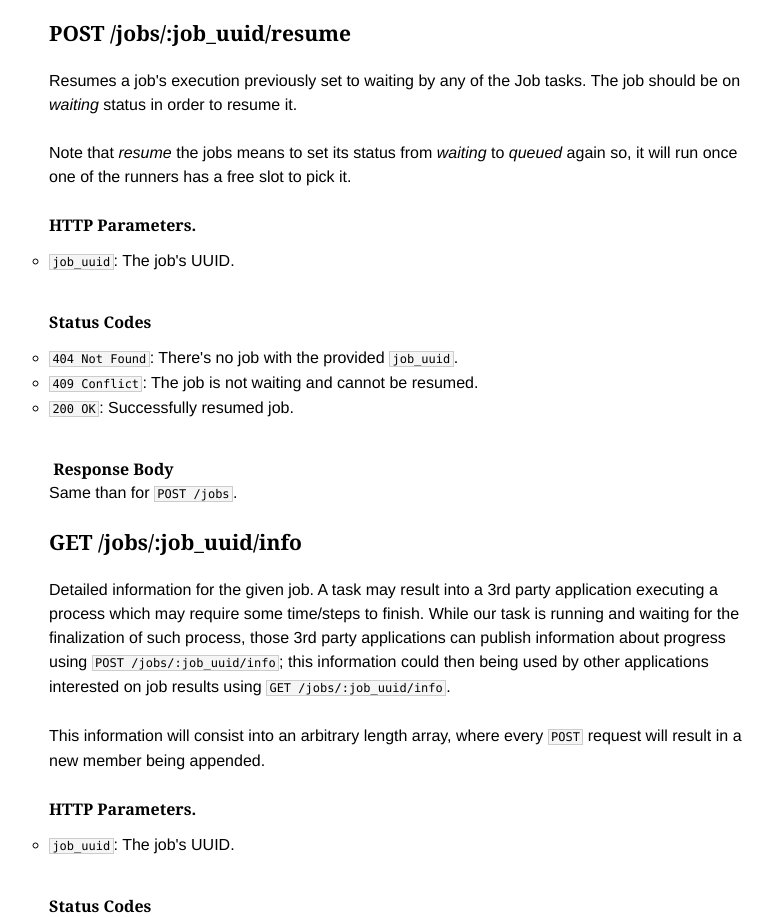
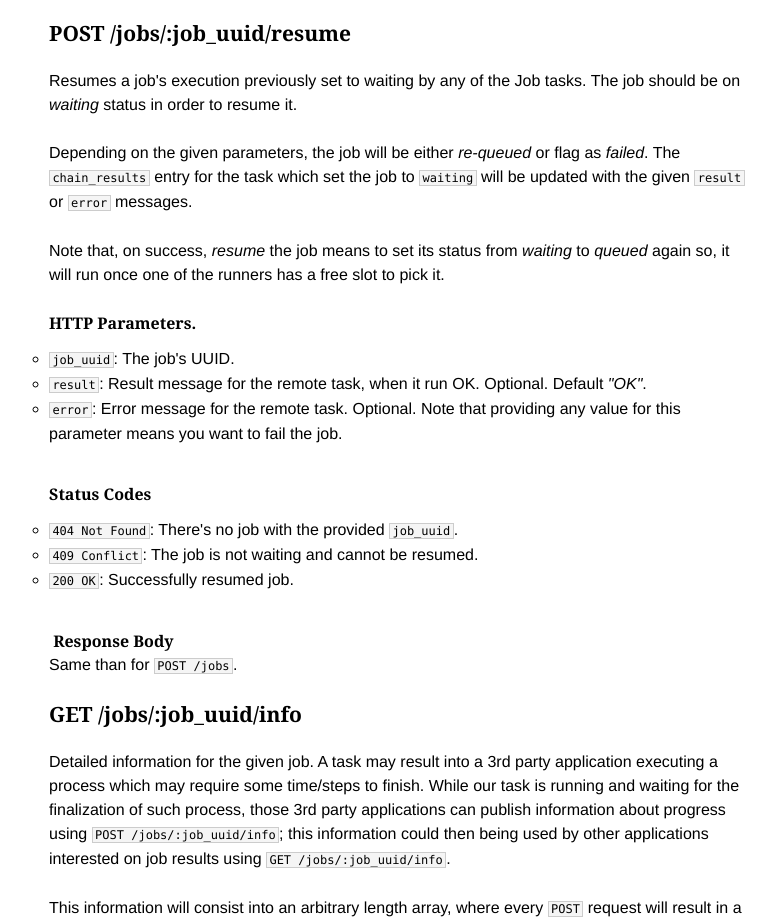
Before and after one commit to TritonDataCenter/node-workflow, a plain HTML site: page workflowapi.html in a window 1280 px wide. Shown: the part 5782-6699 px from the top of the page, without its empty margins (241-1017 px from the left). Drawn offline with Linux system fonts and the light colour scheme.

Commit message:
Docs for GH-99

```diff
--- a/workflowapi.html
+++ b/workflowapi.html
@@ -368,13 +368,20 @@ cancelable.</p>
 <p>Resumes a job's execution previously set to waiting by any of the Job tasks.
 The job should be on <em>waiting</em> status in order to resume it.</p>
 
-<p>Note that <em>resume</em> the jobs means to set its status from <em>waiting</em> to <em>queued</em>
+<p>Depending on the given parameters, the job will be either <em>re-queued</em> or flag
+as <em>failed</em>. The <code>chain_results</code> entry for the task which set the job to <code>waiting</code>
+will be updated with the given <code>result</code> or <code>error</code> messages.</p>
+
+<p>Note that, on success, <em>resume</em> the job means to set its status from <em>waiting</em> to <em>queued</em>
 again so, it will run once one of the runners  has a free slot to pick it.</p>
 
 <h3>HTTP Parameters.</h3>
 
 <ul>
 <li><code>job_uuid</code>: The job's UUID.</li>
+<li><code>result</code>: Result message for the remote task, when it run OK. Optional. Default <em>"OK"</em>.</li>
+<li><code>error</code>: Error message for the remote task. Optional. Note that providing any value
+for this parameter means you want to fail the job.</li>
 </ul>
 
 <h3>Status Codes</h3>
```
Also changed, not shown: index.html (line endings or trailing spaces).
